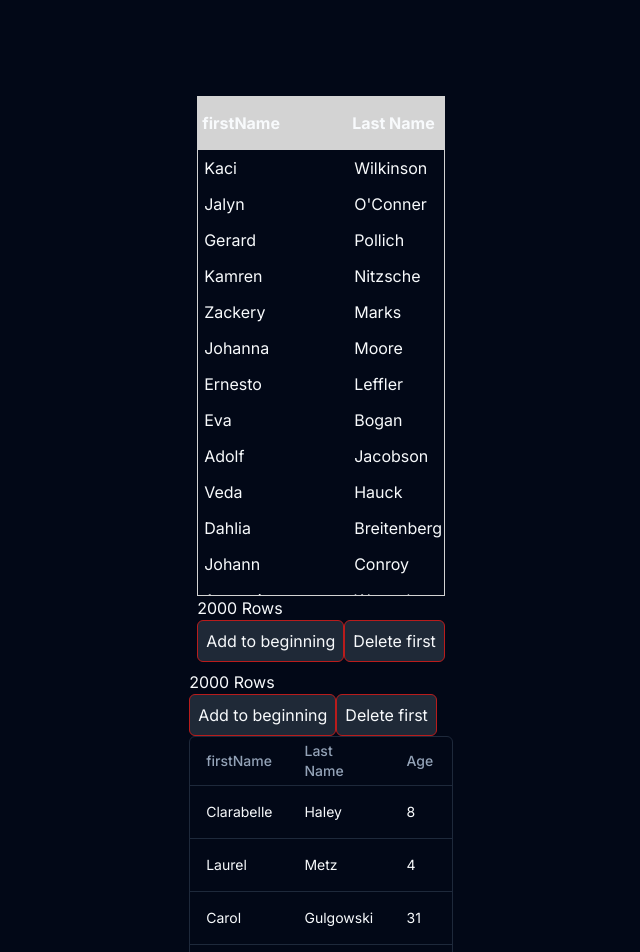
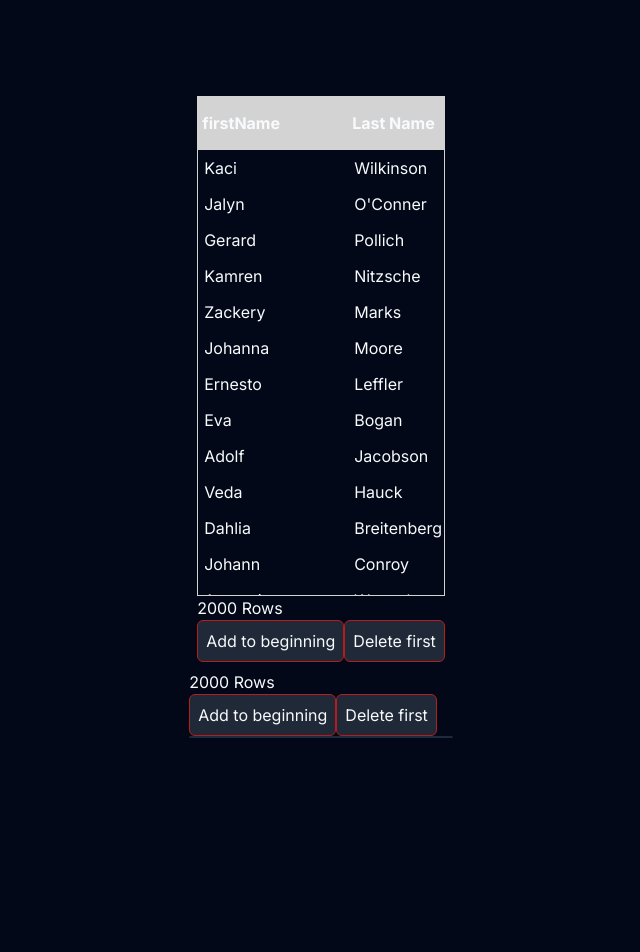
Before and after one commit to shipurjan/shadcnui-virtualized-data-table, a Next.js app: page / in a window 1280 px wide. Shown: the top 952 px of the page, without its empty margins (319-959 px from the left). After the commit the page ends 800 px from the top, so only its background shows below. Built offline with nearby package versions, Linux system fonts and the light colour scheme.

Commit message:
remove style

```diff
--- a/src/components/data-table/DataTable.tsx
+++ b/src/components/data-table/DataTable.tsx
@@ -47,7 +47,6 @@ export function DataTable<TData, TValue>({
   return (
     <div className="rounded-md border">
       <TableVirtuoso
-        style={{ height: "500px" }}
         totalCount={rows.length}
         components={{
           Table: ({ style, ...props }) => {
```
